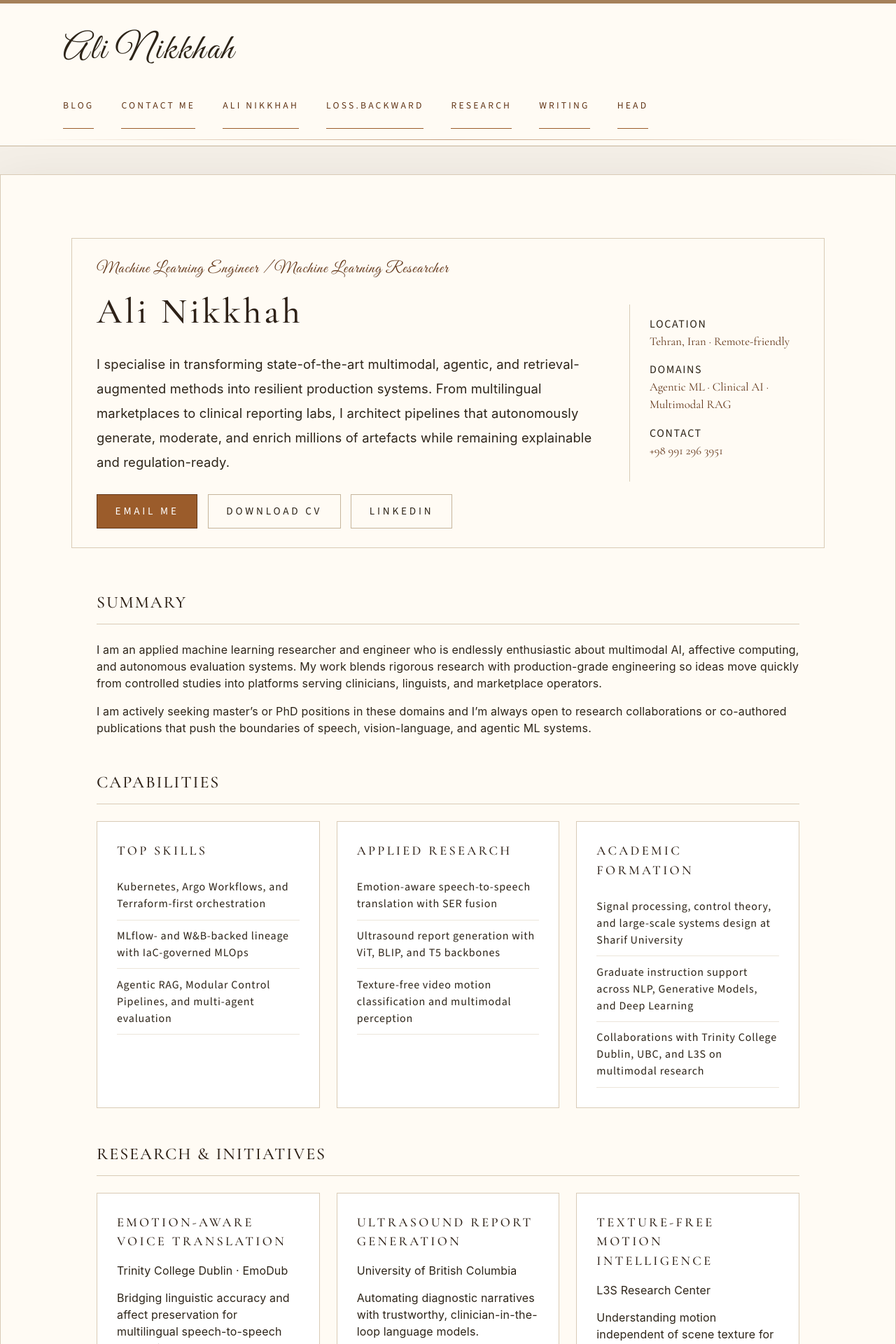
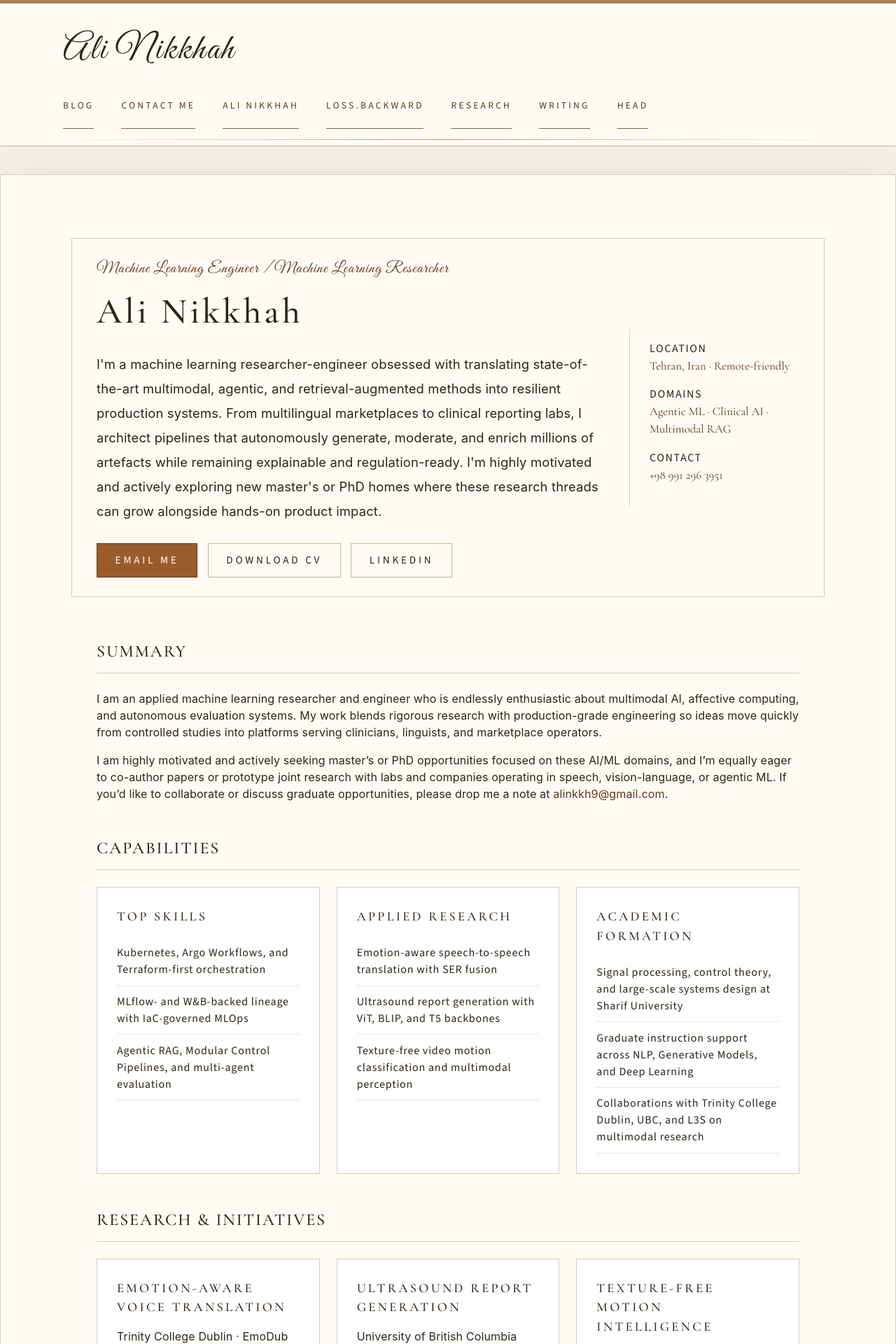
Before and after one commit to AliNikkhah2001/alinikkhah2001.github.io, a Jekyll site: the page built from index.md, in a window 1280 px wide. Shown: the top 1920 px of the page at 70% size. Built offline with Jekyll 4.4.1, drawn with Linux system fonts in a browser that asks for light colours; nearby versions of some CDN libraries; some web fonts are replaced; some of the changed text lies outside the part shown.

Commit message:
Refresh copy and fonts for research focus

```diff
--- a/_config.yml
+++ b/_config.yml
@@ -3,7 +3,7 @@
 author:
   name: "Ali Nikkhah"
   email: "alinkkh9@gmail.com"
-description: "Personal site & notes"
+description: "Machine Learning Researcher / Engineer"
 url: "https://alinikkhah2001.github.io"
 baseurl: ""   # keep empty for a personal site at USERNAME.github.io
 
--- a/_sass/minima/custom-styles.scss
+++ b/_sass/minima/custom-styles.scss
@@ -1,4 +1,4 @@
-@import url('https://fonts.googleapis.com/css2?family=EB+Garamond:wght@400;500;600&family=Cormorant+Garamond:wght@400;500;600&family=Great+Vibes&family=Imperial+Script&family=Source+Sans+3:wght@400;500;600;700&display=swap');
+@import url('https://fonts.googleapis.com/css2?family=EB+Garamond:wght@400;500;600&family=Cormorant+Garamond:wght@400;500;600&family=Great+Vibes&family=League+Script&family=Source+Sans+3:wght@400;500;600;700&display=swap');
 
 :root {
   --folio-canvas: #f4efe7;
@@ -77,7 +77,7 @@
 
 .site-title {
   color: var(--folio-ink);
-  font-family: "Imperial Script", "Great Vibes", "Cormorant Garamond", serif;
+  font-family: "League Script", "Great Vibes", "Cormorant Garamond", serif;
   font-size: clamp(2.8rem, 4vw, 3.4rem);
   font-weight: 400;
   letter-spacing: 0.05em;
--- a/index.md
+++ b/index.md
@@ -4,10 +4,11 @@
 hero:
   eyebrow: "Machine Learning Engineer / Machine Learning Researcher"
   lede: >-
-    I specialise in transforming state-of-the-art multimodal, agentic, and retrieval-augmented methods into
-    resilient production systems. From multilingual marketplaces to clinical reporting labs, I architect pipelines
-    that autonomously generate, moderate, and enrich millions of artefacts while remaining explainable and
-    regulation-ready.
+    I'm a machine learning researcher-engineer obsessed with translating state-of-the-art multimodal, agentic,
+    and retrieval-augmented methods into resilient production systems. From multilingual marketplaces to
+    clinical reporting labs, I architect pipelines that autonomously generate, moderate, and enrich millions of
+    artefacts while remaining explainable and regulation-ready. I'm highly motivated and actively exploring new
+    master's or PhD homes where these research threads can grow alongside hands-on product impact.
   actions:
     - label: "Email me"
       href: "mailto:alinkkh9@gmail.com"
@@ -30,7 +31,7 @@
 focus: |-
   I am an applied machine learning researcher and engineer who is endlessly enthusiastic about multimodal AI, affective computing, and autonomous evaluation systems. My work blends rigorous research with production-grade engineering so ideas move quickly from controlled studies into platforms serving clinicians, linguists, and marketplace operators.
 
-  I am actively seeking master's or PhD positions in these domains and I'm always open to research collaborations or co-authored publications that push the boundaries of speech, vision-language, and agentic ML systems.
+  I am highly motivated and actively seeking master's or PhD opportunities focused on these AI/ML domains, and I'm equally eager to co-author papers or prototype joint research with labs and companies operating in speech, vision-language, or agentic ML. If you'd like to collaborate or discuss graduate opportunities, please drop me a note at [alinkkh9@gmail.com](mailto:alinkkh9@gmail.com).
 capabilities:
   - title: "Top Skills"
     items:
```
Also changed, not shown: blog.md (+5 -2 lines), contact.md (+7 -2 lines), research.md (+2 -2 lines).
